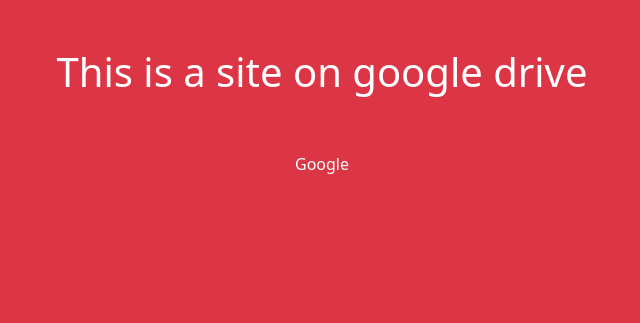
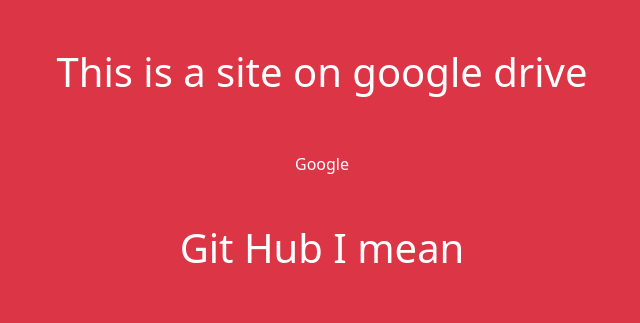
Before and after one commit to FurqanMustafa302/testing, a plain HTML site: page index.html in a window 1280 px wide. Shown: the whole page, without its empty margins (318-958 px from the left). Drawn offline with nearby package versions, Linux system fonts and the light colour scheme.

Commit message:
Update index.html
I have updated the file by adding another h1 tag

```diff
--- a/index.html
+++ b/index.html
@@ -10,6 +10,7 @@
 <body class="bg-danger text-center">
     <h1 class="p-5  text-white">This is a site on google drive</h1>
     <a href="#" class="text-white text-decoration-none">Google</a>
+    <h1 class="p-5  text-white">Git Hub I mean</h1>
     <script src="https://cdn.jsdelivr.net/npm/bootstrap@5.0.1/dist/js/bootstrap.bundle.min.js" integrity="sha384-gtEjrD/SeCtmISkJkNUaaKMoLD0//ElJ19smozuHV6z3Iehds+3Ulb9Bn9Plx0x4" crossorigin="anonymous"></script>
 </body>
 </html>
```
